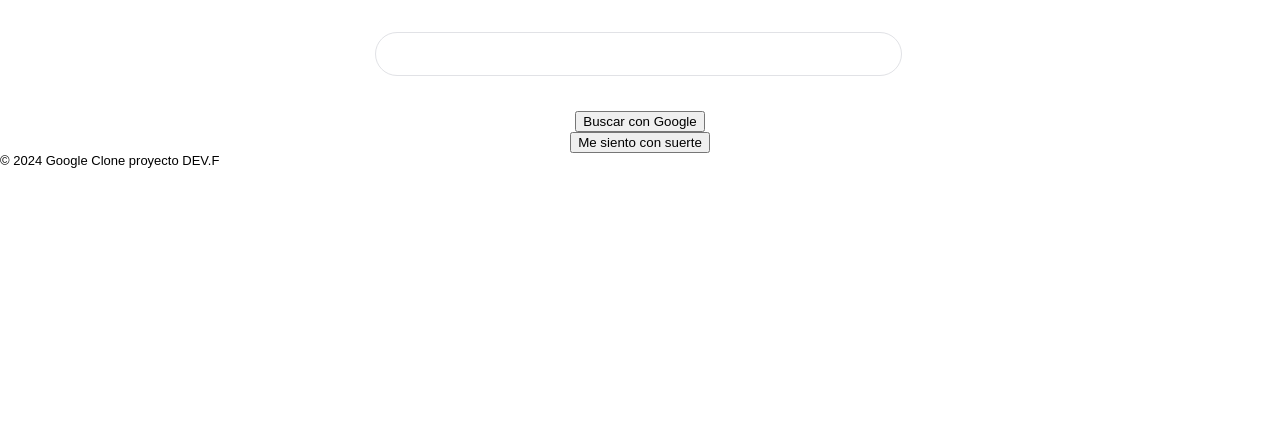
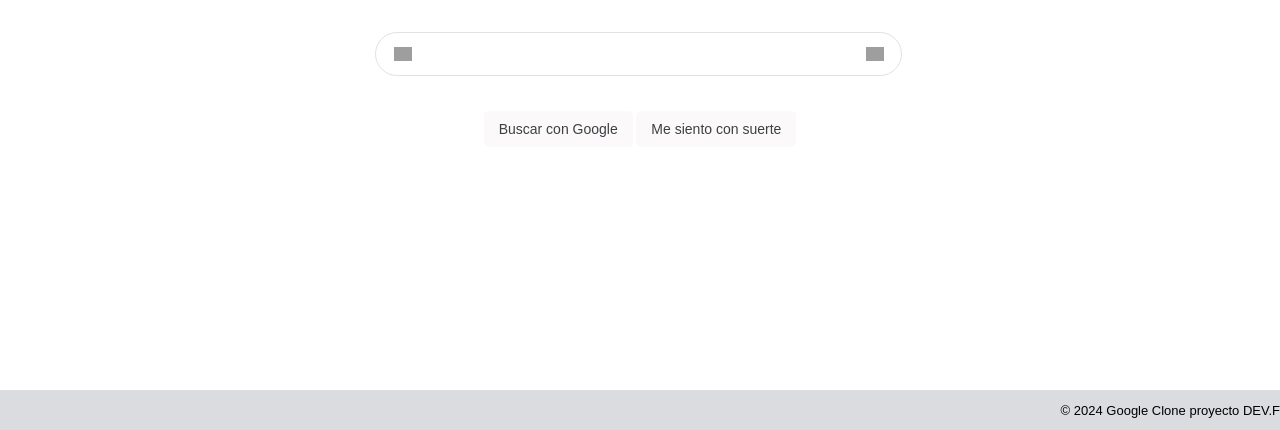
Before and after one commit to SirAztro/DEV.F-proyectos, a plain HTML site: page index.html in a window 1280 px wide. Shown: the part 370-800 px from the top of the page. Drawn offline with Linux system fonts and the light colour scheme; grey boxes are pictures that could not be loaded.

Commit message:
prueba de comit 1

```diff
--- a/style.css
+++ b/style.css
@@ -1,8 +1,3 @@
-/*  * {
-    padding: 0;
-    margin: auto;
-} */
-
 body {
     margin: 0;
     padding: 0;
@@ -46,6 +41,7 @@ nav .nav-right-section .menu-icon {
     background-size: contain;
     width: 25px;
     height: 25px;
+    cursor: pointer;
 }
 
 nav .nav-right-section img {
@@ -95,5 +91,70 @@ main .main-input input {
 }
 
 main .main-input .search-icon {
-    background-image: url(https://world-of-bike.de/fileadmin/world-of-bike/bilder/news/Iron1200_48Special.jpg./images/icons/search.svg);
+    background-image: url(https://www.svgrepo.com/show/7109/search.svg);
+    background-repeat: no-repeat;
+    background-position: center;
+    background-size: contain;
+    width: 18px;
+    height: 18px;
 }
+main .main-input .micro-icon {
+    background-image: url(https://www.svgrepo.com/show/533111/microphone-alt-1.svg);
+    background-repeat: no-repeat;
+    background-position: center;
+    background-size: contain;
+    width: 18px;
+    height: 18px;
+    cursor: pointer;
+}
+
+main .main-buttons {
+    width: 530px;
+    margin: 0 auto;
+}
+
+main .main-buttons div{
+    display: inline-block;
+    vertical-align: middle;
+    pointer-events: visible;
+}
+
+main .main-buttons button {
+    height: 36px;
+    background-color: #fbf9fa;
+    border: none;
+    color: #3c4043;
+    font-size: 14px;
+    padding: 0 15px;
+    text-align: center;
+    border-radius: 5px;
+}
+
+/* Hover and active */
+main .main-buttons button:hover {
+    border: 1px solid #dadce0;
+    box-shadow: #dadce0;
+    color: #20212447;
+}
+
+
+footer {
+    background: #dadce0;
+    width: 100%;
+    height: 5%;
+    box-sizing: border-box;
+    position: absolute;
+    left: 0;
+    bottom: 0;
+    display: grid;
+    align-items: center;
+    display: flex;
+    justify-content: flex-end;
+    padding-left: 0;
+}
+
+@media screen and (max-width: 1024px) {
+    main .main-buttons {
+        width: 100%;
+    }
+    }
```
